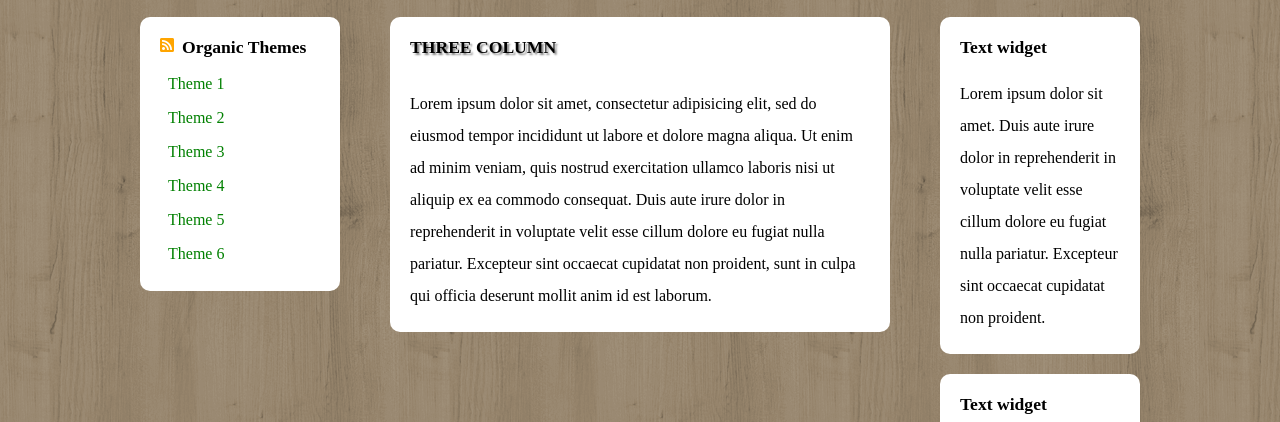
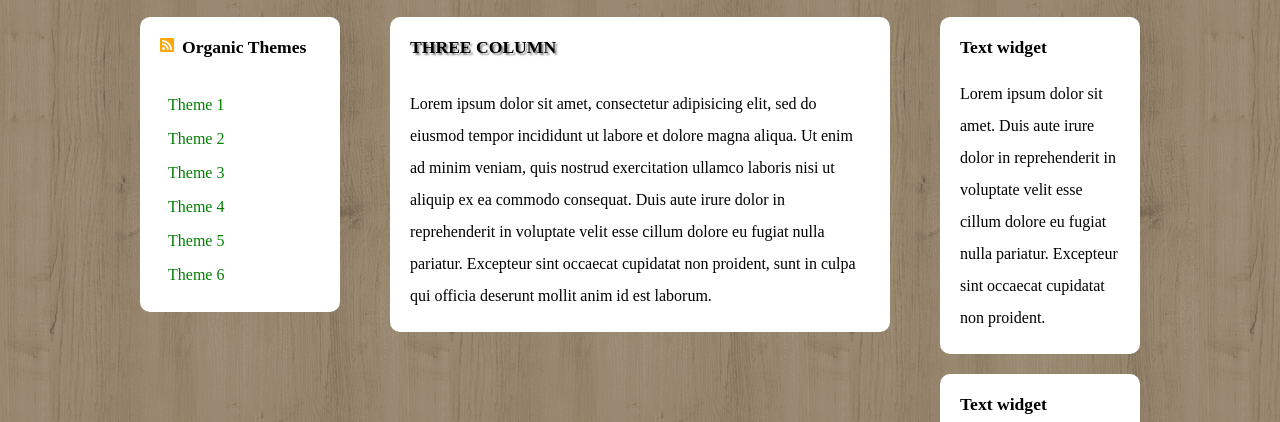
Before and after one commit to salvoab/htmlcss-wp, a plain HTML site: page index.html in a window 1280 px wide. Shown: the part 323-745 px from the top of the page. Drawn offline with Linux system fonts and the light colour scheme.

Commit message:
Aggiunto clearfix all'intestazione della aside di sinistra

```diff
--- a/css/style.css
+++ b/css/style.css
@@ -118,6 +118,12 @@ h2{
   font-size: 1.1em;
 }
 
+#intestazione-temi::after{
+  content: "";
+  display: table;
+  clear: both;
+}
+
 aside.temi ul > li{
   list-style: none;
   color: green;
```
